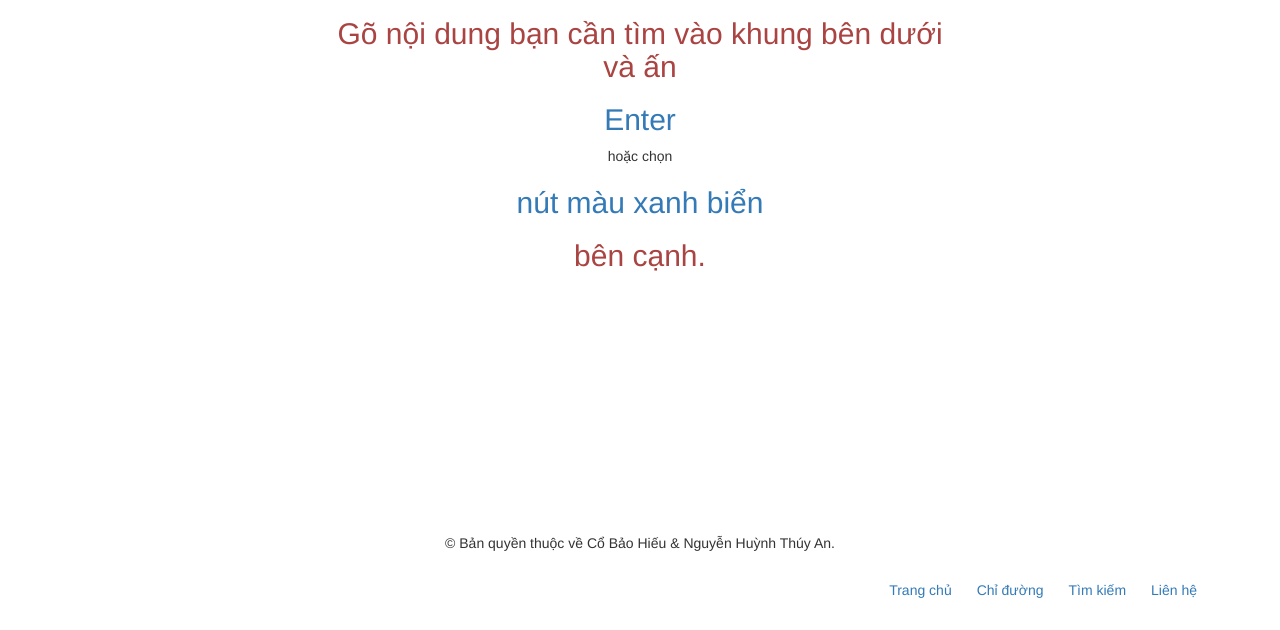
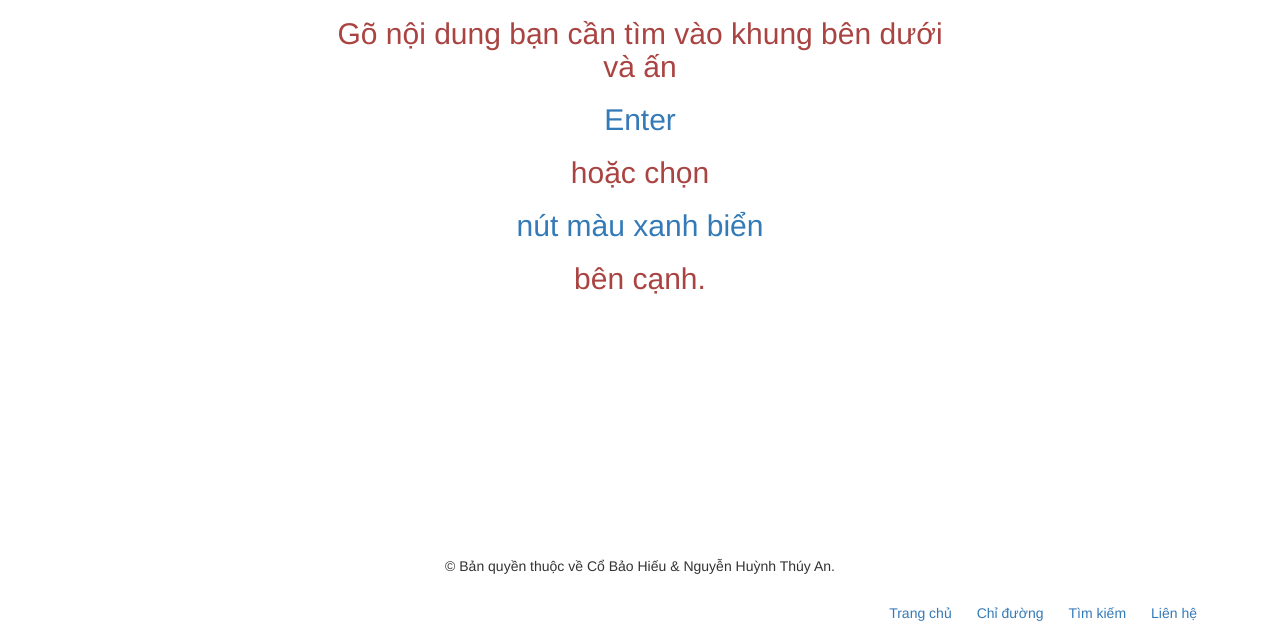
Before and after one commit to cobaohieu/Tieu-Luan, a plain HTML site: page search.html in a window 1280 px wide. Shown: the part 187-817 px from the top of the page. Drawn offline with nearby package versions, Linux system fonts and the light colour scheme; some packages are replaced by stand-ins of ours.

Commit message:
Update code search site

```diff
--- a/search.html
+++ b/search.html
@@ -66,7 +66,7 @@
 				</a>
 			</div>
 		<center>
-			<h2 class="text-center text-danger">Gõ nội dung bạn cần tìm vào khung bên dưới <br>và ấn</h2><h2 class="text-center text-primary"> Enter</h2> hoặc chọn <h2 class="text-center text-primary">nút màu xanh biển</h2><h2 class="text-center text-danger"> bên cạnh.</h2><br>
+			<h2 class="text-center text-danger">Gõ nội dung bạn cần tìm vào khung bên dưới <br>và ấn</h2><h2 class="text-center text-primary"> Enter</h2> <h2 class="text-center text-danger">hoặc chọn</h2> <h2 class="text-center text-primary">nút màu xanh biển</h2><h2 class="text-center text-danger"> bên cạnh.</h2><br>
 			<br>
 			<form class="form-horizontal" role="form" style="margin:80px 0px;">
 				<div class="form-group">
```
